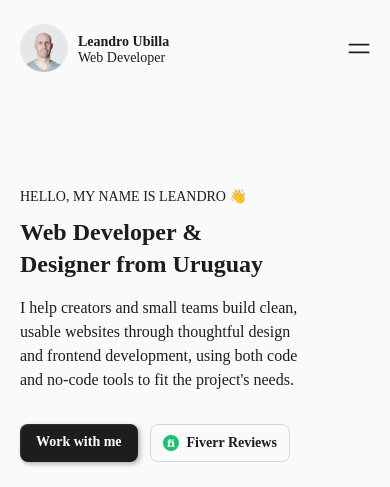
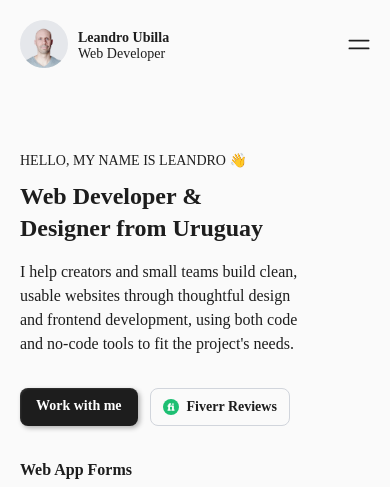
Before and after one commit to leanug/v3, an Astro site: page / in a window 390 px wide. Shown: the top 487 px of the page. Built offline with nearby package versions, Linux system fonts and the light colour scheme; Astro itself is replaced by a stand-in of ours.

Commit message:
Update index margins

```diff
--- a/src/components/Header.astro
+++ b/src/components/Header.astro
@@ -3,7 +3,7 @@ import Logo from "./Logo.astro"
 import { Image } from 'astro:assets';
 ---
 
-<header class="mt-6 w-full mx-auto px-5 mb-12">
+<header class="mt-5 w-full mx-auto px-5 mb-12">
   <nav class="flex items-center justify-between">
     <a href="/" class="flex items-center gap-2.5">
       <Logo />
--- a/src/pages/index.astro
+++ b/src/pages/index.astro
@@ -14,7 +14,7 @@ const description = "Thoughtful Web development that helps businesses and creato
 ---
 
 <BaseLayout {title} {description}>
-  <section class="mb-16 mt-16 px-5">
+  <section class="my-8 md:my-16 px-5">
     <div class="grid gap-4 xl:gap-8 sm:grid-cols-1 xl:grid-cols-2 items-end">
       <div>
         <span class="font-medium uppercase text-sm">Hello, my name is Leandro 👋</span>
```
